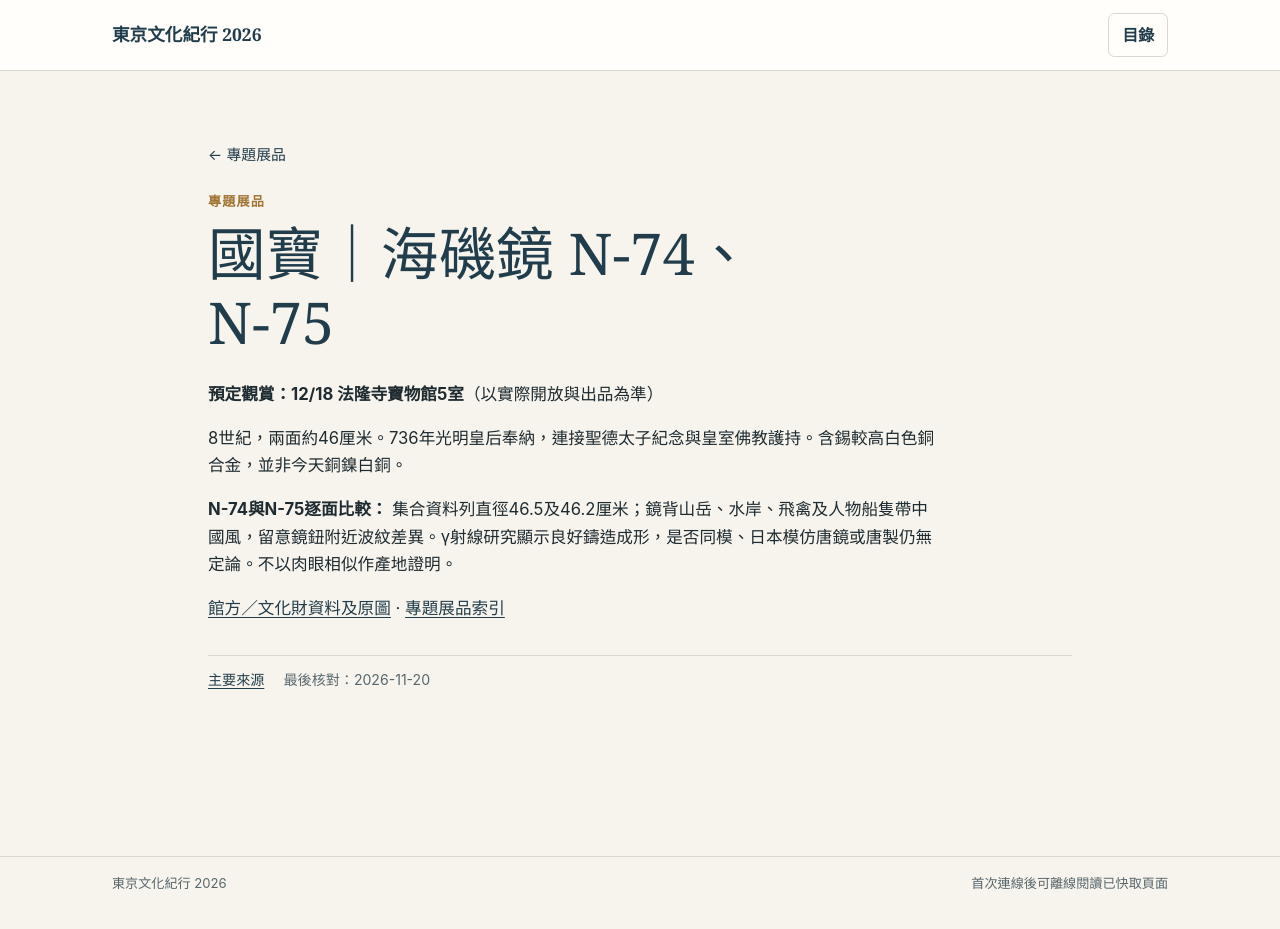
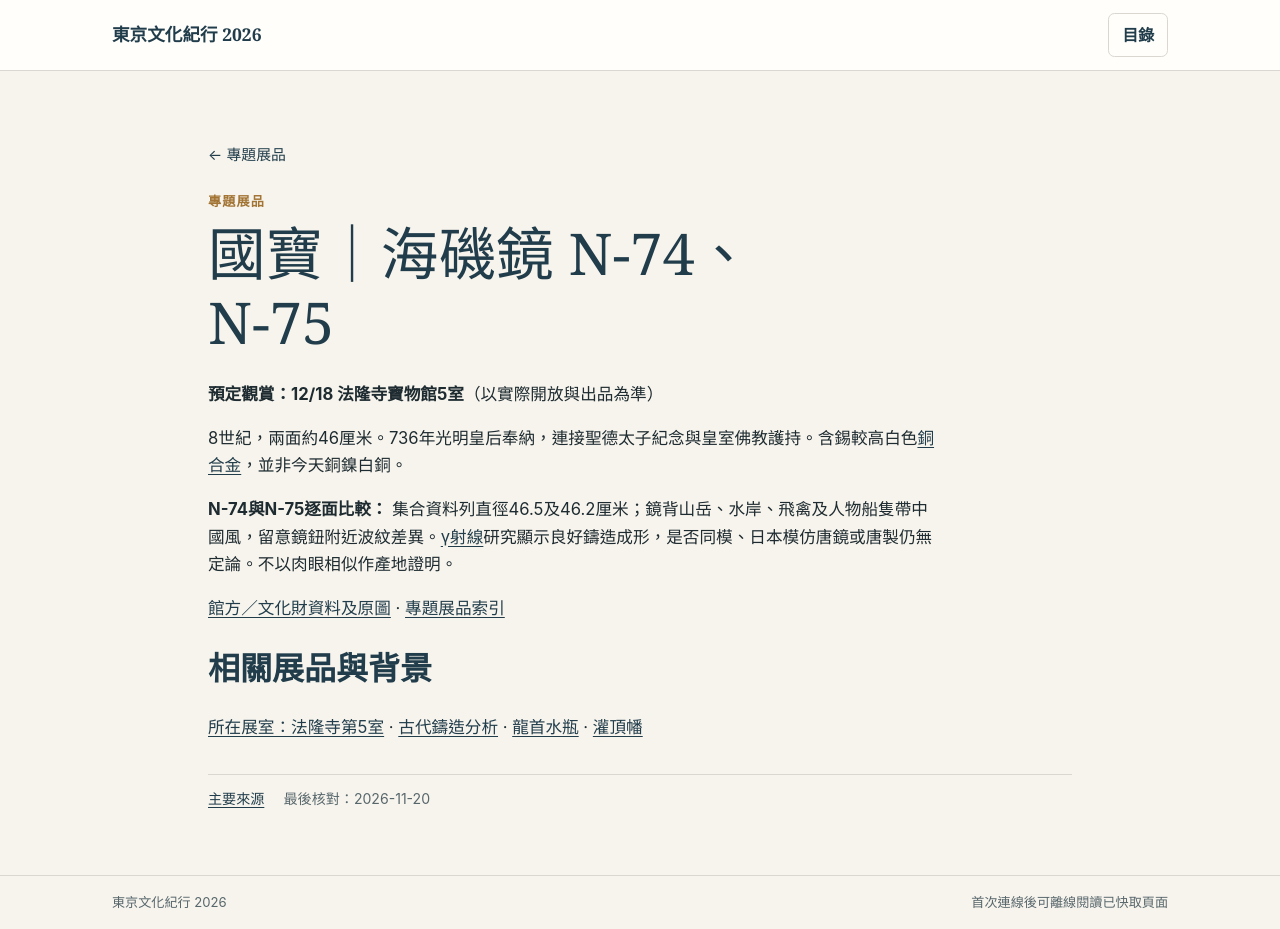
Before and after one commit to davetwchiu/tokyo-culture-trip-2026, a Jekyll site: the page built from content/works/mirrors.md, in a window 1280 px wide and 929 px high. Built offline with Jekyll 4.4.1, drawn with Linux system fonts in a browser that asks for light colours.

Commit message:
Link mirrors object to museum and interpretive context

```diff
--- a/content/works/mirrors.md
+++ b/content/works/mirrors.md
@@ -16,8 +16,12 @@ offline: true
 
 **預定觀賞：12/18 法隆寺寶物館5室**（以實際開放與出品為準）
 
-8世紀，兩面約46厘米。736年光明皇后奉納，連接聖德太子紀念與皇室佛教護持。含錫較高白色銅合金，並非今天銅鎳白銅。
+8世紀，兩面約46厘米。736年光明皇后奉納，連接聖德太子紀念與皇室佛教護持。含錫較高白色[銅合金](/tokyo-culture-trip-2026/history/craft/#metalwork)，並非今天銅鎳白銅。
 
-**N-74與N-75逐面比較：** 集合資料列直徑46.5及46.2厘米；鏡背山岳、水岸、飛禽及人物船隻帶中國風，留意鏡鈕附近波紋差異。γ射線研究顯示良好鑄造成形，是否同模、日本模仿唐鏡或唐製仍無定論。不以肉眼相似作產地證明。
+**N-74與N-75逐面比較：** 集合資料列直徑46.5及46.2厘米；鏡背山岳、水岸、飛禽及人物船隻帶中國風，留意鏡鈕附近波紋差異。[γ射線](/tokyo-culture-trip-2026/history/craft/#mirrors)研究顯示良好鑄造成形，是否同模、日本模仿唐鏡或唐製仍無定論。不以肉眼相似作產地證明。
 
 [館方／文化財資料及原圖](https://emuseum.nich.go.jp/detail?content_base_id=100210&langId=ja) · [專題展品索引](../)
+
+## 相關展品與背景
+
+[所在展室：法隆寺第5室](/tokyo-culture-trip-2026/museums/tokyo-national-museum/buildings/horyuji/#room-5) · [古代鑄造分析](/tokyo-culture-trip-2026/history/craft/#mirrors) · [龍首水瓶](/tokyo-culture-trip-2026/works/dragon-ewer/) · [灌頂幡](/tokyo-culture-trip-2026/works/banner/)
```
